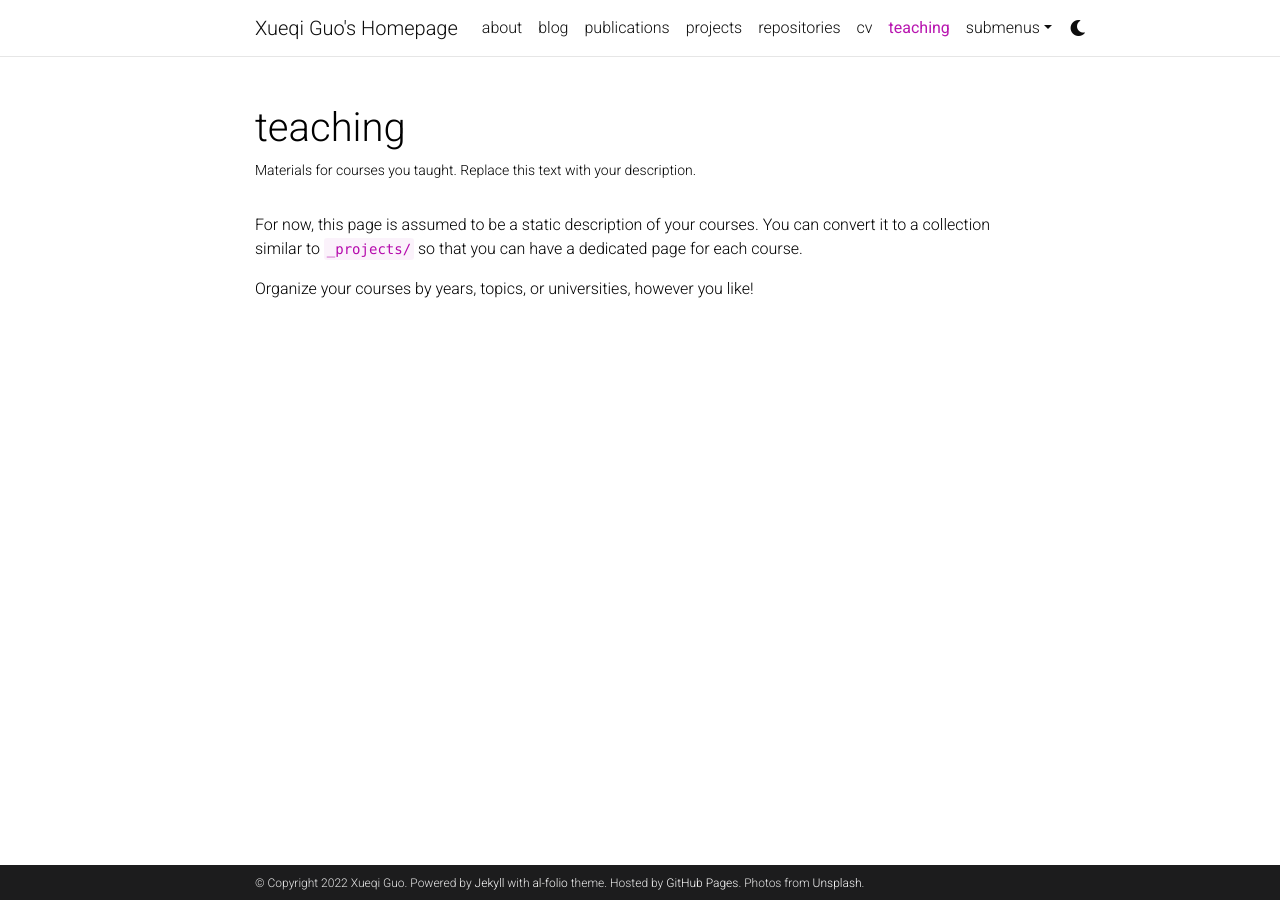
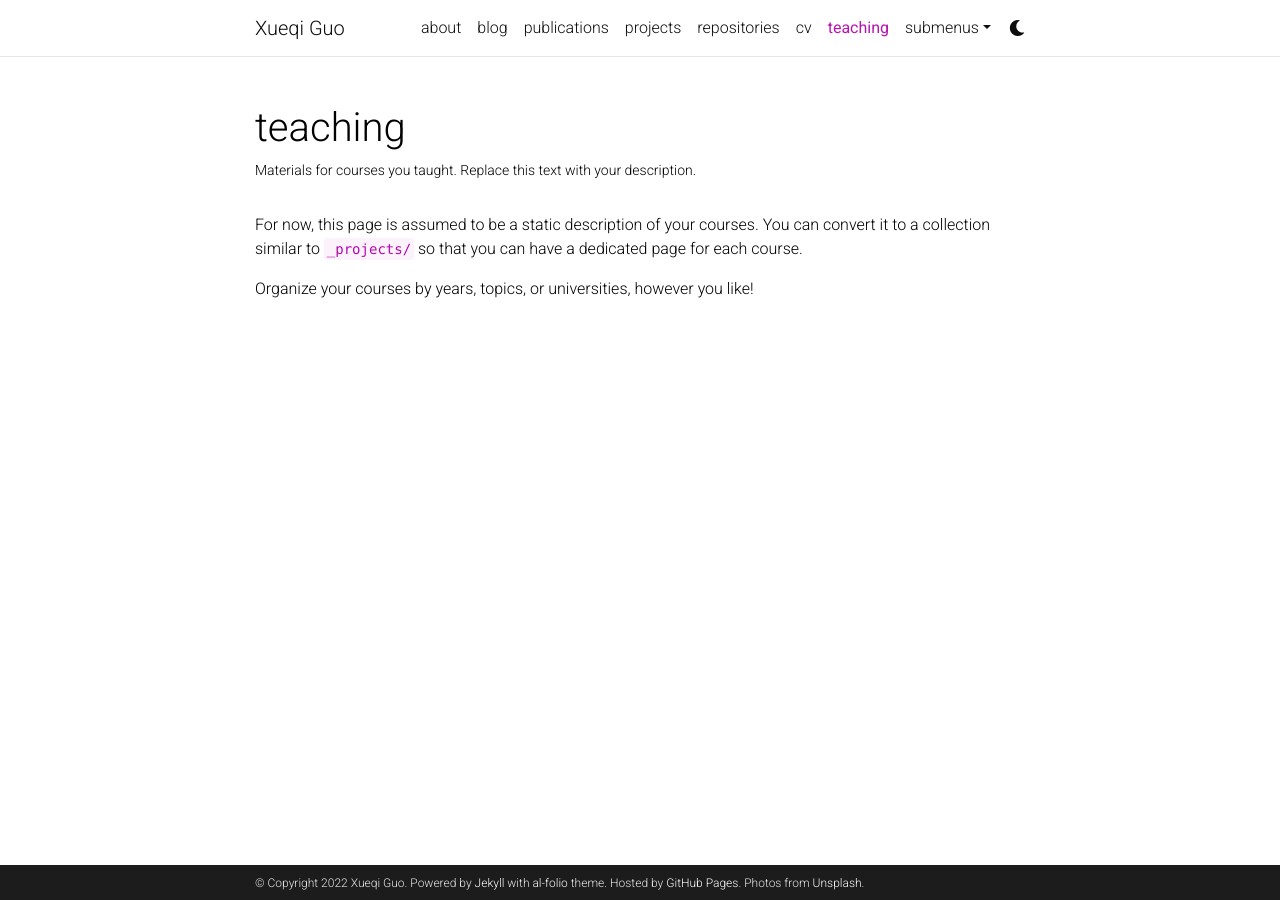
Before and after one commit to gxq1998/gxq1998.github.io, a Jekyll site: the page built from _pages/teaching.md, in a window 1280 px wide. Built offline with Jekyll 4.4.1, drawn with Linux system fonts in a browser that asks for light colours; comment, search, counter and statistics services are not loaded; a style sheet for code colours, icons or effects is not loaded; some of the changed lines change nothing that is shown.

Commit message:
Update _config.yml

```diff
--- a/_config.yml
+++ b/_config.yml
@@ -2,7 +2,7 @@
 # Site settings
 # -----------------------------------------------------------------------------
 
-title: Xueqi Guo's Homepage # the website title (if blank, full name will be used instead)
+title: Xueqi Guo # the website title (if blank, full name will be used instead)
 first_name: Xueqi
 middle_name:
 last_name: Guo
@@ -13,7 +13,7 @@
   Powered by <a href="https://jekyllrb.com/" target="_blank">Jekyll</a> with <a href="https://github.com/alshedivat/al-folio">al-folio</a> theme.
   Hosted by <a href="https://pages.github.com/" target="_blank">GitHub Pages</a>.
   Photos from <a href="https://unsplash.com" target="_blank">Unsplash</a>.
-keywords: jekyll, jekyll-theme, academic-website, portfolio-website  # add your own keywords or leave empty
+keywords: # add your own keywords or leave empty
 
 lang: en # the language of your site (for example: en, fr, cn, ru, etc.)
 icon: ⚛️  # the emoji used as the favicon (alternatively, provide image name in /assets/img/)
@@ -67,13 +67,13 @@
 # Social integration
 # -----------------------------------------------------------------------------
 
-github_username: # your GitHub user name
-gitlab_username: # your GitLab user name
+github_username: gxq1998 # your GitHub user name
+gitlab_username: gxq1998 # your GitLab user name
 twitter_username: # your Twitter handle
-linkedin_username: # your LinkedIn user name
-scholar_userid: # your Google Scholar ID
+linkedin_username: xueqiguo # your LinkedIn user name
+scholar_userid: F1i4oscAAAAJ # your Google Scholar ID
 semanticscholar_id: # your Semantic Scholar ID
-orcid_id: # your ORCID ID
+orcid_id: 0000-0002-0416-2811 # your ORCID ID
 medium_username: # your Medium username
 quora_username: # your Quora username
 publons_id: # your ID on Publons
```
